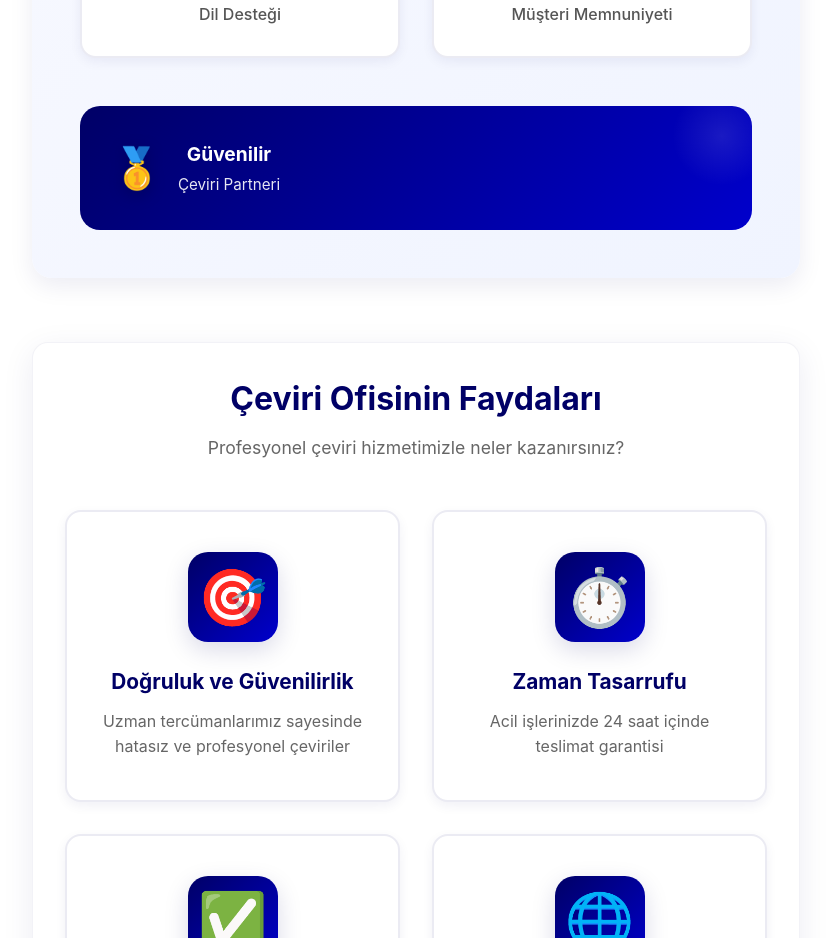
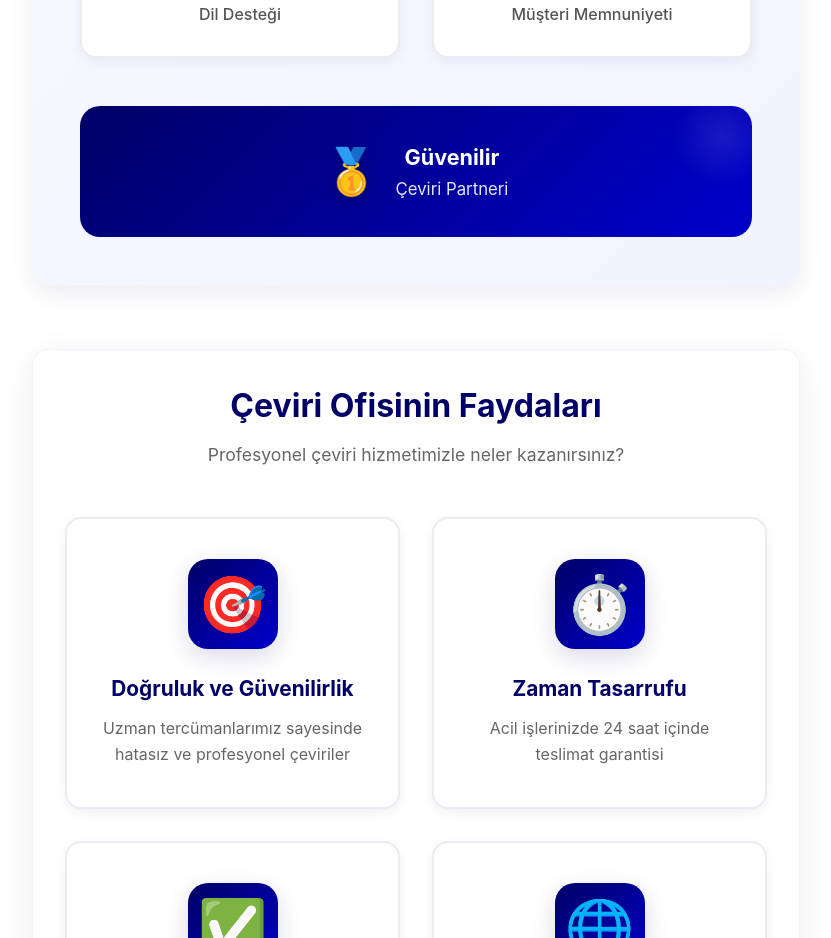
Before and after one commit to ErdemErgenc/tekin-tercume, a React (Vite) app: page / in a window 1280 px wide. Shown: the part 6380-7318 px from the top of the page, without its empty margins (224-1055 px from the left). Built offline with nearby package versions, Linux system fonts and the light colour scheme.

Commit message:
feat(i18n): add common phrases and call-to-action text in English and Turkish translations

```diff
--- a/src/components/About.css
+++ b/src/components/About.css
@@ -247,26 +247,32 @@
 .badge-content {
   display: flex;
   align-items: center;
+  justify-content: center;
   gap: 1rem;
   position: relative;
   z-index: 1;
 }
 
 .badge-icon {
-  font-size: 2.5rem;
+  font-size: 2.8rem;
   filter: drop-shadow(0 4px 8px rgba(0, 0, 0, 0.2));
 }
 
 .badge-text strong {
   display: block;
-  font-size: 1.2rem;
+  font-size: 1.35rem;
   font-weight: 700;
   margin-bottom: 0.25rem;
 }
 
 .badge-text span {
-  font-size: 0.95rem;
+  font-size: 1.05rem;
   opacity: 0.9;
+}
+
+/* Center badge text lines */
+.badge-text {
+  text-align: center;
 }
 
 /* Benefits Section */
--- a/src/data/i18n/en.ts
+++ b/src/data/i18n/en.ts
@@ -1,4 +1,9 @@
 export const en = {
+  common: {
+    backHome: '← Back to Home',
+    requestQuote: 'Quick Quote',
+    contact: 'Contact'
+  },
   header: {
     nav: {
       home: 'Home',
@@ -176,6 +181,15 @@ export const en = {
     sectionTitle: 'Our Language Services',
     sectionSubtitle: 'We provide professional translation in many languages',
     details: 'More Details →',
+    cta: {
+      title: 'Get a Quote Now',
+      descriptionPrefix: 'For your',
+      descriptionSuffix: 'translation and notary certification, contact us.'
+    },
+    error: {
+      title: 'Language not found',
+      description: 'The requested language page does not exist.'
+    },
     modal: {
       servicesTitle: '📌 Our Services:',
       understood: 'Got it',
--- a/src/data/i18n/tr.ts
+++ b/src/data/i18n/tr.ts
@@ -1,4 +1,9 @@
 export const tr = {
+  common: {
+    backHome: '← Ana Sayfaya Dön',
+    requestQuote: 'Hızlı Teklif Al',
+    contact: 'İletişim'
+  },
   header: {
     nav: {
       home: 'Ana Sayfa',
@@ -176,6 +181,15 @@ export const tr = {
     sectionTitle: 'Dil Hizmetlerimiz',
     sectionSubtitle: 'Birçok dilde profesyonel çeviri hizmetleri sunuyoruz',
     details: 'Detaylı Bilgi →',
+    cta: {
+      title: 'Hemen Teklif Alın',
+      descriptionPrefix: 'Profesyonel',
+      descriptionSuffix: 'çeviri ve noter onayı için bizimle iletişime geçin.'
+    },
+    error: {
+      title: 'Dil bulunamadı',
+      description: 'Aradığınız dil sayfası mevcut değil.'
+    },
     modal: {
       servicesTitle: '📌 Hizmetlerimiz:',
       understood: 'Anladım',
```
